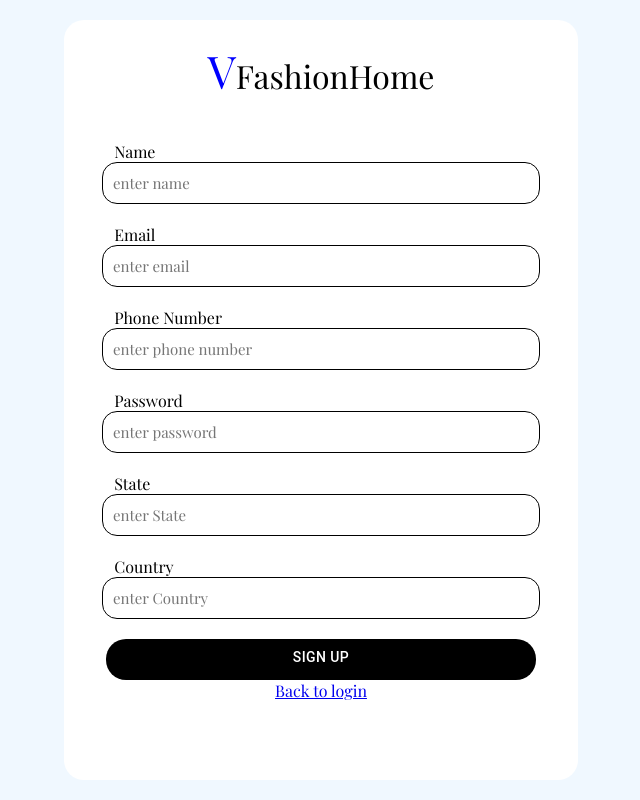
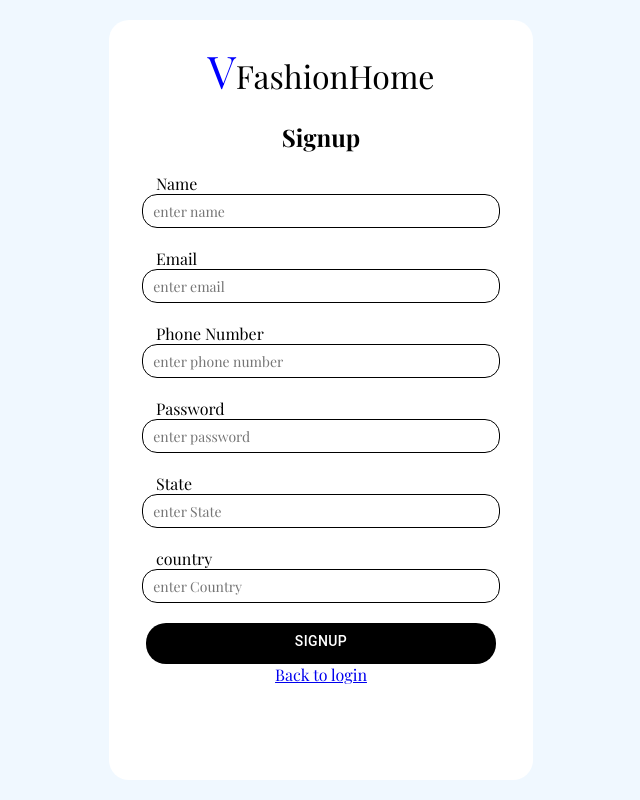
Before and after one commit to VIANNEY7000/VianneyFashionHome, a React (Vite) app: page /Signup in a window 1280 px wide. Shown: the whole page, without its empty margins (319-959 px from the left). Built offline with nearby package versions, Linux system fonts and the light colour scheme; a web font is replaced by a local one.

Commit message:
second main commit

```diff
--- a/package.json
+++ b/package.json
@@ -14,6 +14,7 @@
     "@emotion/styled": "^11.14.1",
     "@mui/icons-material": "^7.3.5",
     "@mui/material": "^7.3.5",
+    "axios": "^1.13.2",
     "framer-motion": "^12.23.25",
     "react": "^19.2.0",
     "react-dom": "^19.2.0",
--- a/src/App.jsx
+++ b/src/App.jsx
@@ -4,6 +4,7 @@ import './App.css'
 import Home from './PAGES/Home'
 import Login from './PAGES/Login'
 import Signup from './PAGES/Signup'
+import Menshop from './COMPONENTS/Menshop'
 
 const App = () => {
   return (
@@ -12,6 +13,7 @@ const App = () => {
     <Route path='/' element={<Home/>}  />
     <Route path='/Login' element={<Login/>}  />
     <Route path='/Signup' element={<Signup/>}  />
+    <Route path='/Menshop' element={<Menshop/>}  />
 
    </Routes>
    </>
--- a/src/COMPONENTS/Hero.jsx
+++ b/src/COMPONENTS/Hero.jsx
@@ -1,6 +1,7 @@
 import heroimg from '../assets/VIDEOS/HeroVideo2.mp4'
 import {Button} from '@mui/material'
 import './Hero.css'
+import { Link } from 'react-router-dom'
 
 const Hero = () => {
   return (
@@ -12,7 +13,7 @@ const Hero = () => {
     <div className="image-text">
       <h1>Welcome To <br /> <span>Vianney</span> Fashion Home</h1>
       <p>Discover The Beauty of Premium Fashion</p>
-      <Button>SHOP NOW</Button>
+      <Button><Link to='/Menshop' style={{color:"white", textDecoration:"none"}}>SHOP NOW</Link></Button>
     </div>
     </div>
   )
--- /dev/null
+++ b/src/COMPONENTS/Menshop.css
@@ -0,0 +1,46 @@
+.menshop{
+
+}
+
+.menshop-container{
+    width: 300px;
+    margin: 20px;
+    overflow: hidden;
+    text-align: center;
+}
+
+.shop-box{
+    border-radius: 10px;
+    padding: 20px;
+     background-color: aliceblue;
+    margin: 20px;
+    box-shadow: 0px 0px 4px 4px rgba(0, 0, 0, 0.126);
+
+    h2{
+        font-size: 30px;
+        font-family: Arial, Helvetica, sans-serif;
+        padding: 5px;
+        color: rgba(56, 108, 3, 0.952);
+    }
+
+    p{
+        font-size: 19px;
+        font-family: Arial, Helvetica, sans-serif;
+    }
+
+    Button{
+        background-color: blue;
+        color: white;
+        width: 100%;
+    }
+}
+
+.shop-img{
+    border-radius: 10px;
+    width: 100%;
+    box-shadow: 0px 0px 4px 4px rgba(0, 0, 0, 0.022);
+}
+
+.shop-img:hover{
+     width: 102%;
+}
--- /dev/null
+++ b/src/COMPONENTS/Menshop.jsx
@@ -0,0 +1,52 @@
+import React , {useEffect, useState} from 'react'
+import { Button } from '@mui/material'
+import axios from 'axios'
+import './Menshop.css'
+
+const Menshop = () => {
+  const [data, setData] = useState([])
+
+    //Fetch all booking
+    useEffect(() => {
+      axios.get("https://backend-api-0y7h.onrender.com/api/products")
+      .then((res) => {
+        setData(res.data.Products)
+        console.log(res.data.Products)
+
+      }).catch((error) => {
+         console.error (error?.response?.data?.message || "Request failed")
+      })
+    }, [])
+
+
+  return (
+    <div className="menshop">
+      {data?.map((info) => (
+        <div key ={info._id}>
+          <div className='menshop-container'>
+
+            <div className="shop-box">
+                <div>
+                  <img src={info.image} className="shop-img"/>
+                </div>
+
+                <div >
+                  <h3>{info.name}</h3>
+                </div>
+
+                 <p>{info.discription}</p>
+
+                <h2>${info.price}</h2>
+                <Button>Add to Cart</Button>
+
+          </div>
+
+          </div>
+
+        </div>
+      ))}
+    </div>
+  )
+}
+
+export default Menshop
--- a/src/COMPONENTS/Navbar.jsx
+++ b/src/COMPONENTS/Navbar.jsx
@@ -22,7 +22,7 @@ function App() {
           <li>WOMEN</li>
 
 
-          <Button><Link to='/Login'>LOGIN</Link></Button>
+          <Button><Link to='/Login' style={{color:"white", textDecoration:"none"}}>LOGIN</Link></Button>
        </ul>
       </div>
 
@@ -38,7 +38,7 @@ function App() {
         <ul onClick={() => setOpen(false)}>
           <li>MEN</li>
           <li>WOMEN</li>
-         <Button><Link to='/Login'>LOGIN</Link></Button>
+         <Button><Link to='/Login' style={{color:"white", textDecoration:"none"}}>LOGIN</Link></Button>
          </ul>
       </div>
 
--- a/src/COMPONENTS/Signup.css
+++ b/src/COMPONENTS/Signup.css
@@ -11,7 +11,7 @@
 
 .signup-box{
     background-color: white;
-    width: 37%;
+    width: 30%;
     height: 90vh;
     padding: 20px ;
     border-radius: 20px;
@@ -27,8 +27,8 @@
     input{
         width: 90%;
         border-radius: 15px;
-        height: 5dvh;
-        font-size: 15px;
+        height: 4dvh;
+        font-size: 14px;
         padding-left: 10px;
         border: 0.5px solid;
     }
@@ -46,7 +46,7 @@
     p{
         display: flex;
         justify-content: left;
-        padding-left: 30px;
+        padding-left: 27px;
         padding-top: 20px;
     }
 }
@@ -82,7 +82,7 @@
      .signup-box{
         font-size: 17px;
         width: 85%;
-        height: 70vh;
+        height: 80vh;
 
         h1{
             font-size: 25px;
--- a/src/PAGES/Login.jsx
+++ b/src/PAGES/Login.jsx
@@ -1,10 +1,38 @@
 import { FaLock } from 'react-icons/fa'
 import '../COMPONENTS/Login.css'
-import { Button } from '@mui/material'
+import { Button, CircularProgress } from '@mui/material'
 import { motion } from 'framer-motion'
-import { Link } from 'react-router-dom'
+import { Link, useNavigate } from 'react-router-dom'
+import { useState } from 'react'
+import axios from 'axios'
 
 const Login = () => {
+
+const navigate = useNavigate()
+
+const [email, setEmail] = useState('')
+const [password, setPassword] = useState('')
+const [loading, setLoading] = useState(false)
+const [error, setError] = useState()
+
+const payload = {email, password}
+
+const handleLogin = async () => {
+  setLoading(true)
+  setError('')
+  try {
+    const res = await
+    axios.post(`${import.meta.env.VITE_PRODUCT_API}/api/users/login`, payload)
+    console.log(res)
+    navigate('/Menshop')
+
+  } catch (error) {
+    console.error(error)
+    setError(error?.response?.data?.message)
+
+  }finally{setLoading(false)}
+  []}
+
   return (
     <>
     <div className="login">
@@ -15,12 +43,22 @@ const Login = () => {
     >
       <h1> <span>V</span>FashionHome </h1>
       <FaLock size={40} className='lock'/>
+      <h3>{error ? error : "LOGIN"}</h3>
       <br />
-      <input type="text" placeholder='Email'/>
-      <br /><br />
-      <input type="text" placeholder='Password'/>
-      <br />
-      <Button>LOGIN</Button>
+
+        <form onSubmit={(e) => e.preventDefault()}>
+
+          <input type="text" placeholder='Email'
+          value={email} onChange={(e) => setEmail(e.target.value)}/>
+          <br /><br />
+          <input type="text" placeholder='Password'
+          value={password} onChange={(e) => setPassword(e.target.value)}
+          />
+          <br />
+          <Button onClick={handleLogin}>{loading ? <CircularProgress size={20} color='white'/> : "LOGIN"}</Button>
+
+        </form>
+
       <p>i don't have an account? <Link to='/Signup'>Sign up</Link></p>
           <Link to='/' className='home-link'>Back to home</Link>
     </motion.div>
--- a/src/PAGES/Signup.jsx
+++ b/src/PAGES/Signup.jsx
@@ -1,10 +1,43 @@
-import { FaLock } from 'react-icons/fa'
 import '../COMPONENTS/Signup.css'
-import { Button } from '@mui/material'
+import { Button, CircularProgress } from '@mui/material'
 import { motion } from 'framer-motion'
-import { Link } from 'react-router-dom'
+import axios from 'axios'
+import { Link, useNavigate } from 'react-router-dom'
+import { useState } from 'react'
 
-const Login = () => {
+
+const Signup = () => {
+
+  const navigate = useNavigate()
+  const [name, setName] = useState ('')
+  const [email, setEmail ] = useState ('')
+  const [phoneNumber, setPhoneNumber ] = useState ('')
+  const [password, setPassword ] = useState ('')
+  const [state, setState ] = useState ('')
+  const [country, setCountry] = useState ('')
+  const [loading, setLoading] = useState (false)
+  const [error, setError] = useState()
+  const payload = {name, email, phoneNumber, password, state, country}
+
+  const handleSignup = async () => {
+    setLoading(true)
+    setError('')
+    try {
+      const data = await
+      axios.post("https://backend-api-0y7h.onrender.com/api/users/register", payload)
+        console.log(data)
+        navigate('/Login')
+
+    } catch (error) {
+      console.error(error)
+      setError(error)
+    }finally{
+      setLoading(false)
+    }
+
+  }
+
+
   return (
     <div className="signup">
     <motion.div className='signup-box'
@@ -14,30 +47,51 @@ const Login = () => {
     >
       <h1> <span>V</span>FashionHome </h1>
       <br />
+      <h2>{error ? error : "Signup"}</h2>
+
+      <form onSubmit={(e) => {e.preventDefault(); handleSignup();}}>
       <p>Name </p>
-      <input type="text" placeholder='enter name'/>
+          <input type="text" placeholder='enter name'
+            value={name}
+          onChange={(e) => setName(e.target.value)}/>
           <br />
+
           <p>Email</p>
-      <input type="text" placeholder='enter email'/>
+          <input type="text" placeholder='enter email'
+            value={email}
+            onChange={(e) => setEmail(e.target.value)}/>
           <br />
+
           <p>Phone Number</p>
-      <input type="text" placeholder='enter phone number'/>
+          <input type="number" placeholder='enter phone number'
+          value={phoneNumber}
+          onChange={(e) => setPhoneNumber(e.target.value)}/>
           <br />
+
           <p>Password</p>
-      <input type="number" placeholder='enter password'/>
+          <input type="password" placeholder='enter password'
+          value={password}
+          onChange={(e) => setPassword(e.target.value)}/>
           <br />
+
           <p>State</p>
-      <input type="text" placeholder='enter State'/>
+          <input type="text" placeholder='enter State'
+          value={state}
+          onChange={(e) => setState(e.target.value)}/>
           <br />
-      <p>Country</p>
-      <input type="text" placeholder='enter Country'/>
+          <p>country</p>
+          <input type="text" placeholder='enter Country'
+          value={country}
+          onChange={(e) => setCountry(e.target.value)}/>
           <br />
-      <Button>SIGN UP</Button>
+
+          <Button type='submit' disabled={loading} >{ loading ? <CircularProgress size={20}/> : "SIGNUP"}</Button>
           <br />
+      </form>
       <Link to='/Login'>Back to login</Link>
     </motion.div>
     </div>
   )
 }
 
-export default Login
+export default Signup
```
Also changed, not shown: 2 other files (tests, documents, lock files or other folders). Lines whose indentation alone changed are shown as unchanged.
